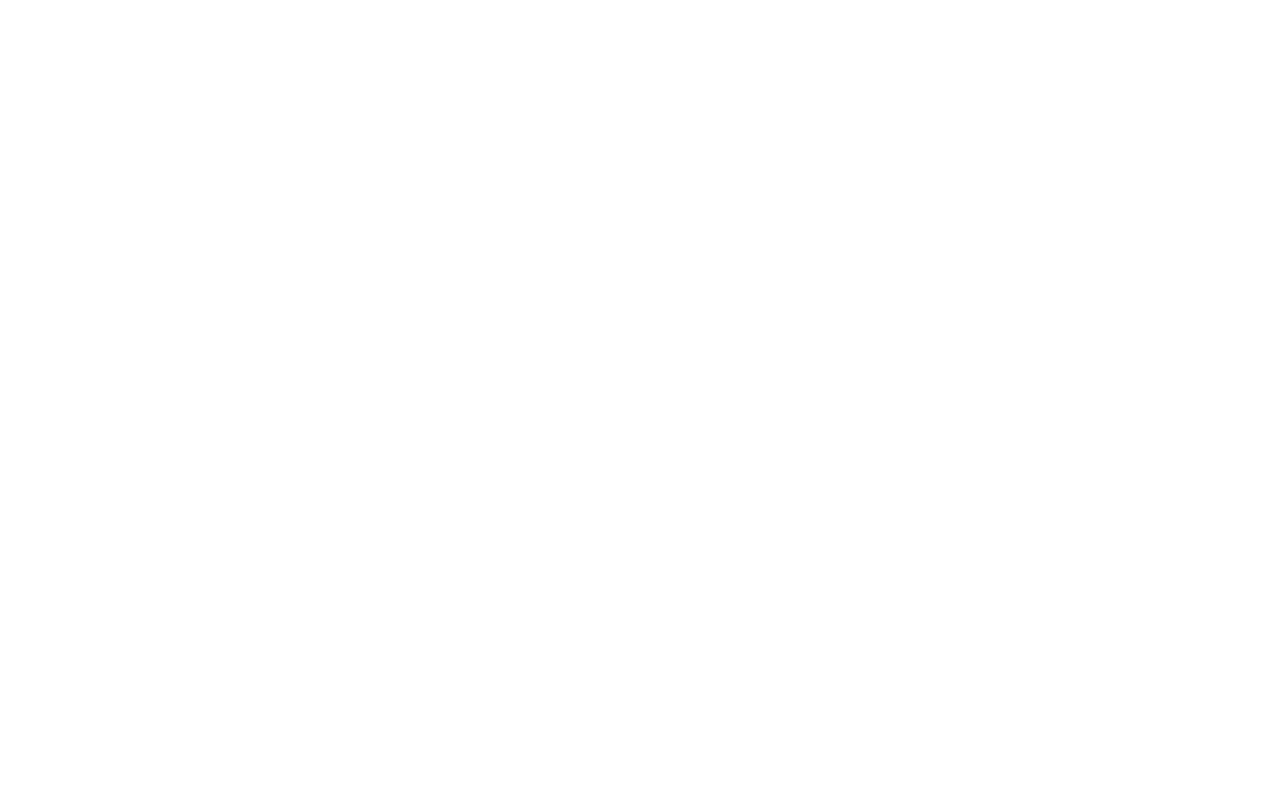
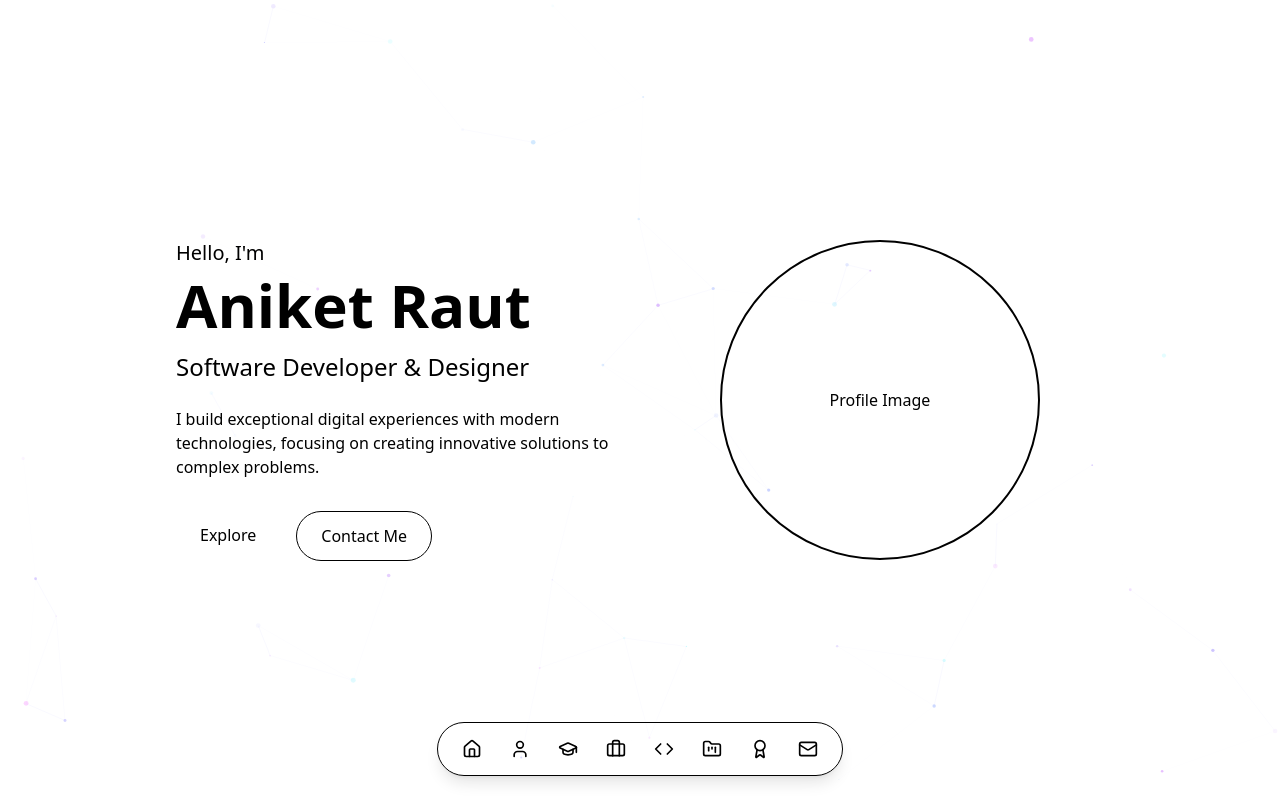
Before and after one commit to aniketraut16/portfolio-website, a Next.js app: page / in a window 1280 px wide. Shown: the top 800 px of the page. Built offline with nearby package versions, Linux system fonts and the light colour scheme.

Commit message:
feat: enhance layout with Navbar and improve metadata; integrate multiple section components in Home

```diff
--- a/src/app/layout.tsx
+++ b/src/app/layout.tsx
@@ -1,10 +1,11 @@
 import type { Metadata } from "next";
 import "./globals.css";
-
+import Navbar from "@/components/Navbar";
 
 export const metadata: Metadata = {
   title: "Aniket Raut - Portfolio",
-  description: "Aniket Raut's Portfolio",
+  description: "Aniket Raut's Portfolio - A showcase of skills, projects, and experiences",
+  keywords: ["portfolio", "developer", "software engineer", "web development"],
 };
 
 export default function RootLayout({
@@ -13,9 +14,12 @@
   children: React.ReactNode;
 }>) {
   return (
-    <html lang="en">
-      <body>
-        {children}
+    <html lang="en" className="scroll-smooth">
+      <body className="min-h-screen bg-background text-foreground relative">
+        <div className="relative z-10">
+          {children}
+        </div>
+        <Navbar />
       </body>
     </html>
   );
--- a/src/app/page.tsx
+++ b/src/app/page.tsx
@@ -1,6 +1,28 @@
+import Hero from '@/components/sections/Hero';
+import About from '@/components/sections/About';
+import Education from '@/components/sections/Education';
+import Experience from '@/components/sections/Experience';
+import Skills from '@/components/sections/Skills';
+import Projects from '@/components/sections/Projects';
+import Certifications from '@/components/sections/Certifications';
+import Contact from '@/components/sections/Contact';
+import BackgroundEffects from '@/components/BackgroundEffects';
+
 export default function Home() {
   return (
-    <main>
+    <main className="relative">
+      <BackgroundEffects />
+
+      <div className="container mx-auto px-4">
+        <Hero />
+        <About />
+        <Education />
+        <Experience />
+        <Skills />
+        <Projects />
+        <Certifications />
+        <Contact />
+      </div>
     </main>
   );
 }
```
